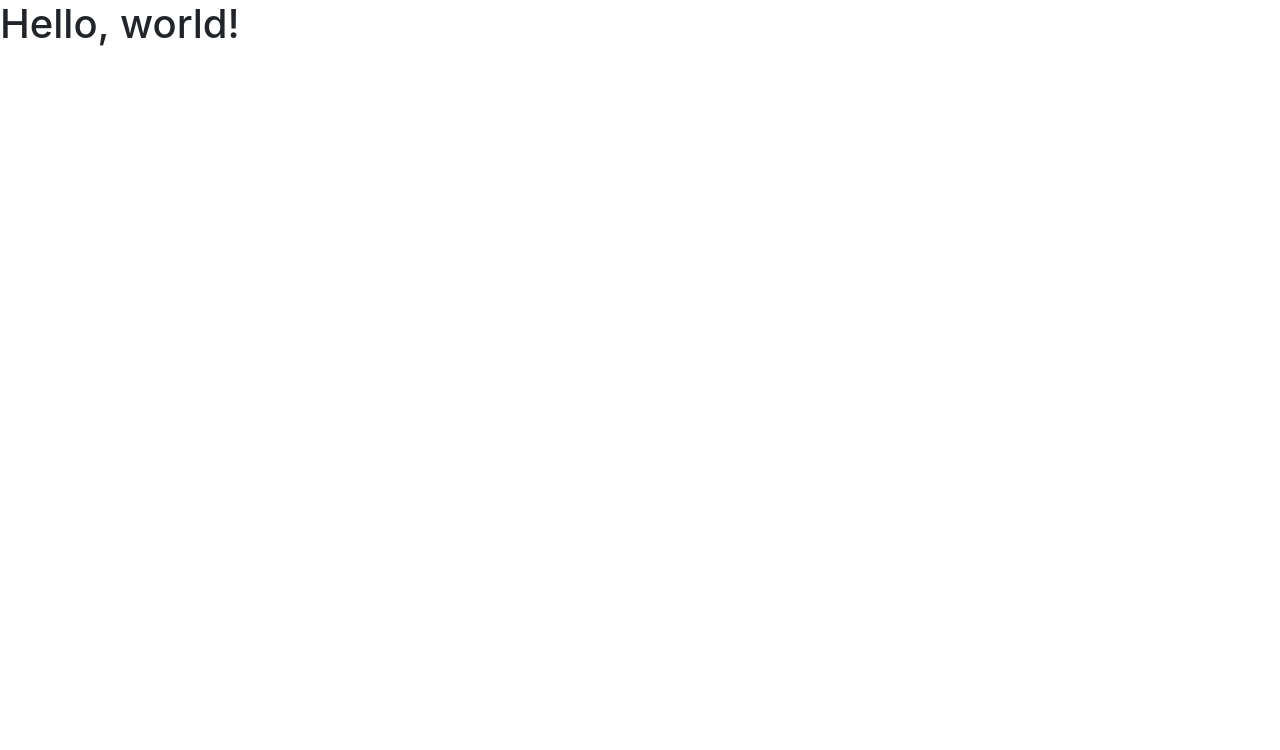
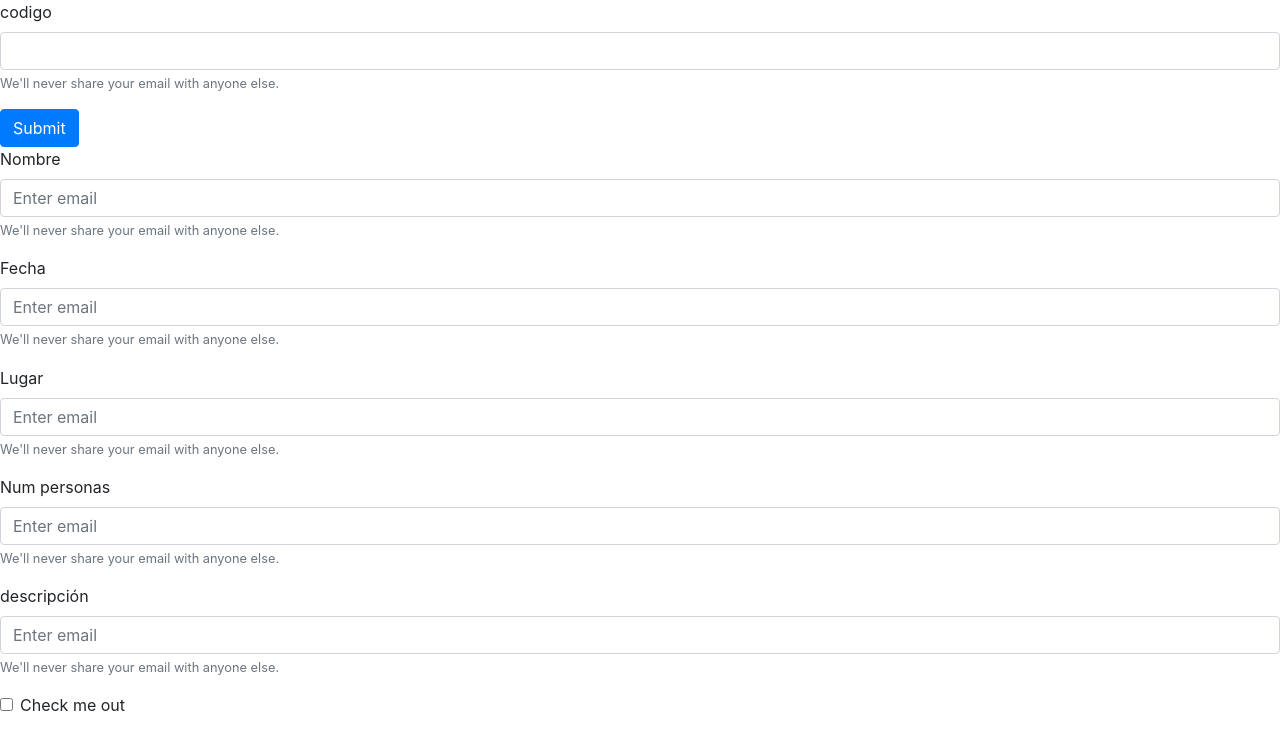
Before and after one commit to stivenpardo/eventos, a website: page public/index.html in a window 1280 px wide. Drawn offline with nearby package versions, Linux system fonts and the light colour scheme.

Commit message:
Added form of eventos for search name evento

```diff
--- a/public/index.html
+++ b/public/index.html
@@ -11,7 +11,52 @@
     <title>Hello, world!</title>
   </head>
   <body>
-    <h1>Hello, world!</h1>
+    <form>
+            <div class="form-group">
+                    <label for="exampleInputEmail1">codigo</label>
+                    <input type="email" class="form-control" id="idevento" aria-describedby="emailHelp"
+                    >
+                    <small id="emailHelp" class="form-text text-muted">We'll never share your email with anyone else.</small>
+                </div>
+        <button type="button" onclick="save()" class="btn btn-primary">Submit</button>
+
+        <div class="form-group">
+            <label for="exampleInputEmail1">Nombre</label>
+            <input type="email" class="form-control" id="nomevento" aria-describedby="emailHelp"
+                placeholder="Enter email">
+            <small id="emailHelp" class="form-text text-muted">We'll never share your email with anyone else.</small>
+        </div>
+        <div class="form-group">
+            <label for="exampleInputEmail1">Fecha</label>
+            <input type="email" class="form-control" id="exampleInputEmail1" aria-describedby="emailHelp"
+                placeholder="Enter email">
+            <small id="emailHelp" class="form-text text-muted">We'll never share your email with anyone else.</small>
+        </div>
+        <div class="form-group">
+            <label for="exampleInputEmail1">Lugar</label>
+            <input type="email" class="form-control" id="exampleInputEmail1" aria-describedby="emailHelp"
+                placeholder="Enter email">
+            <small id="emailHelp" class="form-text text-muted">We'll never share your email with anyone else.</small>
+        </div>
+        <div class="form-group">
+            <label for="exampleInputEmail1">Num personas</label>
+            <input type="email" class="form-control" id="exampleInputEmail1" aria-describedby="emailHelp"
+                placeholder="Enter email">
+            <small id="emailHelp" class="form-text text-muted">We'll never share your email with anyone else.</small>
+        </div>
+        <div class="form-group">
+            <label for="exampleInputEmail1">descripción</label>
+            <input type="email" class="form-control" id="exampleInputEmail1" aria-describedby="emailHelp"
+                placeholder="Enter email">
+            <small id="emailHelp" class="form-text text-muted">We'll never share your email with anyone else.</small>
+        </div>
+
+        <div class="form-group form-check">
+            <input type="checkbox" class="form-check-input" id="exampleCheck1">
+            <label class="form-check-label" for="exampleCheck1">Check me out</label>
+        </div>
+        </form>
+    <script src="./index.js"></script>
     <!-- Optional JavaScript -->
     <!-- jQuery first, then Popper.js, then Bootstrap JS -->
     <script src="https://code.jquery.com/jquery-3.3.1.slim.min.js" integrity="sha384-q8i/X+965DzO0rT7abK41JStQIAqVgRVzpbzo5smXKp4YfRvH+8abtTE1Pi6jizo" crossorigin="anonymous"></script>
--- a/public/index.js
+++ b/public/index.js
@@ -0,0 +1,12 @@
+function save(){
+	var id = document.getElementById('idevento').value;
+	fetch('./eventos/'+ id)
+	.then(response => {
+		return response.json()
+		console.log(response.json())
+	})
+	.then(myjson => {
+		//console.log(myjson)
+		//document.getElementById('nomevento').value=myjson[0].nombre_evento
+	})
+}
```
